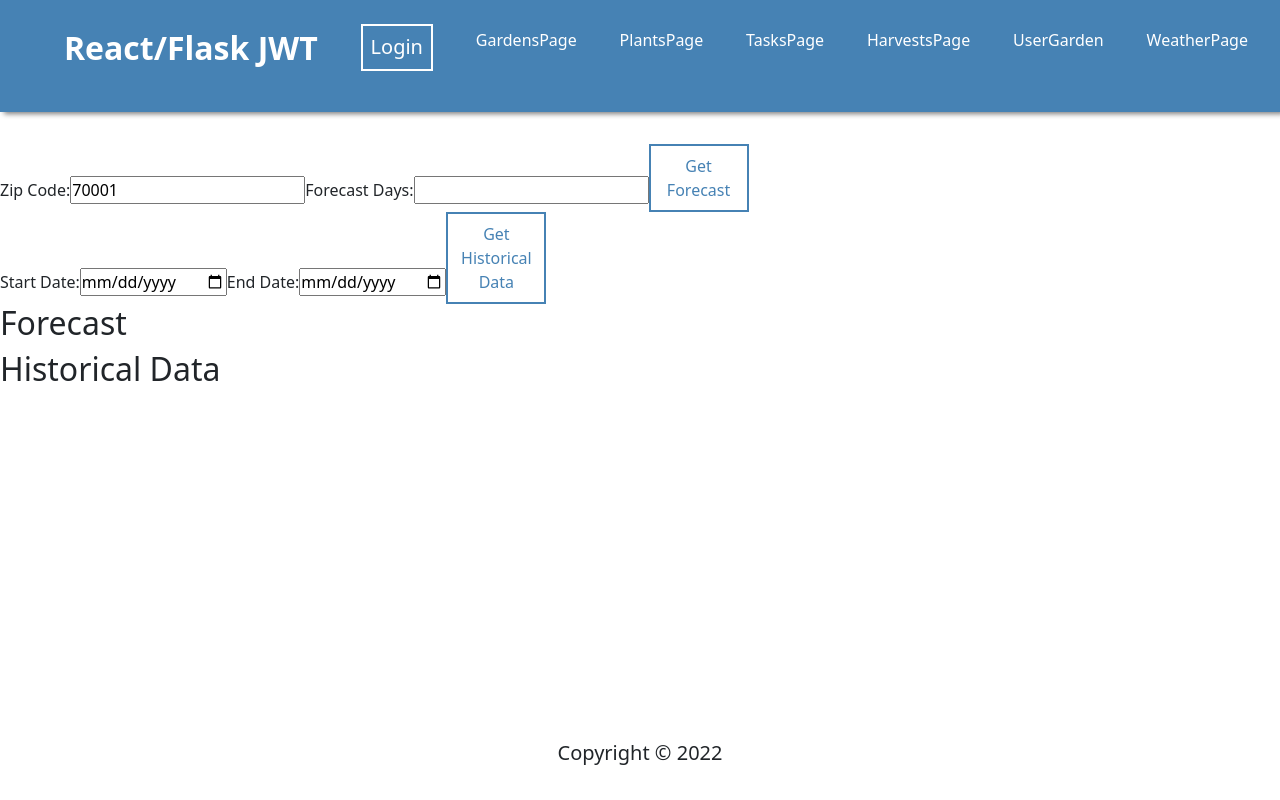
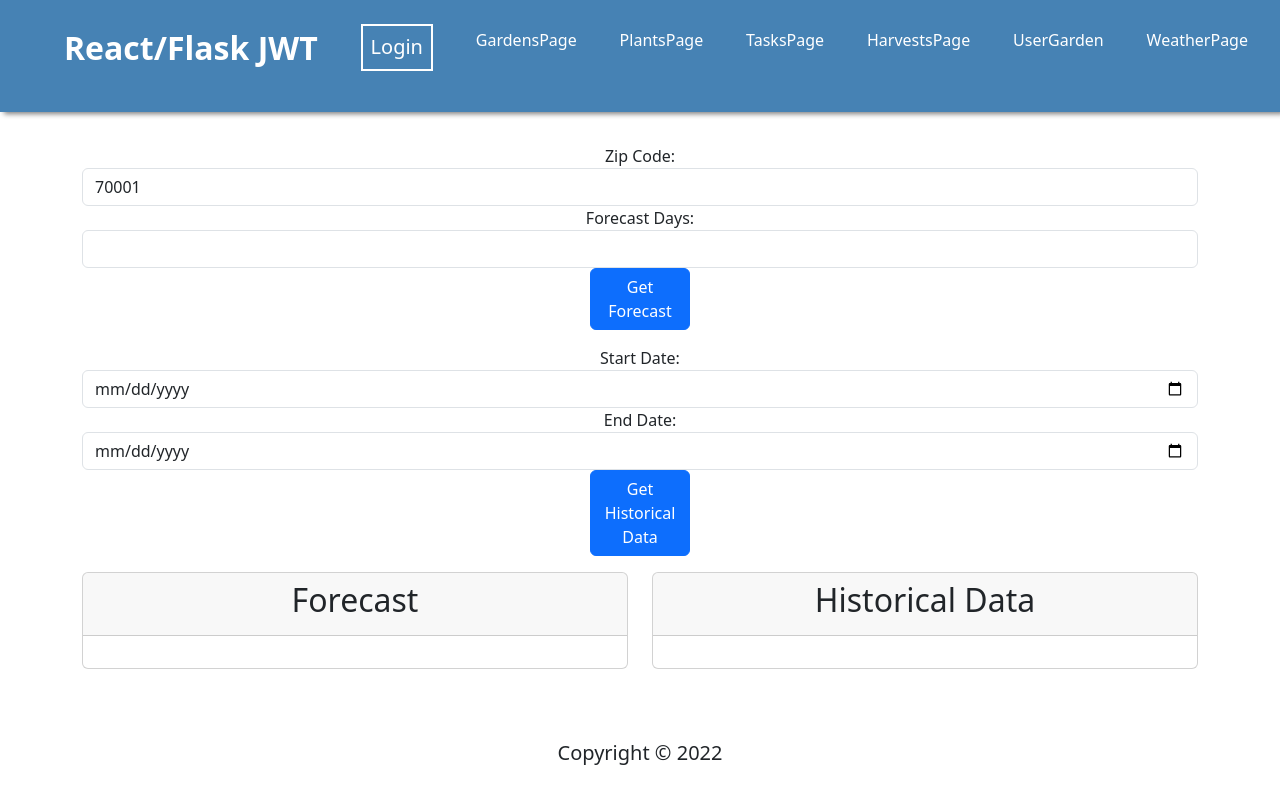
Before and after one commit to MPacris/Gardener_App_Capstone_Project, a React (Create React App) app in the folder frontend/: page /weather-page in a window 1280 px wide. Built offline with nearby package versions, Linux system fonts and the light colour scheme.

Commit message:
updated task page to add garden_id

```diff
--- a/frontend/src/pages/TasksPage/TasksPage.jsx
+++ b/frontend/src/pages/TasksPage/TasksPage.jsx
@@ -39,11 +39,24 @@ const TasksPage = () => {
         );
         const plants = plantResponse.data;
 
+        const gardenIds = plants.map((plant) => plant.garden_id);
+        const gardenResponse = await axios.get(
+          `http://localhost:5000/api/gardens?ids=${gardenIds.join(",")}`,
+          {
+            headers: {
+              Authorization: "Bearer " + token,
+            },
+          }
+        );
+        const gardens = gardenResponse.data;
+
         const updatedTasks = taskData.map((task) => {
           const plant = plants.find((plant) => plant.id === task.plant_id);
+          const garden = gardens.find((garden) => garden.id === plant.garden_id);
           return {
             ...task,
             plant_type: plant ? plant.type : "",
+            garden_id: garden ? garden.id : "",
           };
         });
 
@@ -68,7 +81,6 @@ const TasksPage = () => {
   }, [tasks]);
 
   const filteredTasks = tasks.filter((task) => {
-
     if (filterPlantType && filterPlantType !== "empty" && task.plant_type !== filterPlantType) {
       return false;
     }
@@ -91,7 +103,6 @@ const TasksPage = () => {
   });
 
   useEffect(() => {
-    // Adjust the width of the sticky header cells
     const tableHeaders = tableRef.current.querySelectorAll("th");
     tableHeaders.forEach((header) => {
       const cellWidth = header.offsetWidth;
@@ -103,60 +114,70 @@ const TasksPage = () => {
     <div className="container">
       <h1>This is the Tasks Page</h1>
       <div className="filters">
-
-        <label>
-          Plant Type:
+        <div className="filter">
+          <label htmlFor="filterTaskCompleted">Filter by Task Completed:</label>
           <select
+            id="filterTaskCompleted"
+            value={filterTaskCompleted}
+            onChange={(e) => setFilterTaskCompleted(e.target.value)}
+          >
+            <option value="">All</option>
+            {uniqueTaskCompletedDates.map((date, index) => (
+              <option key={index} value={date}>
+                {date}
+              </option>
+            ))}
+          </select>
+        </div>
+        <div className="filter">
+          <label htmlFor="filterPlantType">Filter by Plant Type:</label>
+          <select
+            id="filterPlantType"
             value={filterPlantType}
             onChange={(e) => setFilterPlantType(e.target.value)}
           >
             <option value="">All</option>
-            <option value="empty">Empty</option>
-            {uniquePlantTypes.map((plantType, index) => (
-              <option key={index} value={plantType}>
-                {plantType}
+            <option value="empty">No Plant</option>
+            {uniquePlantTypes.map((type, index) => (
+              <option key={index} value={type}>
+                {type}
               </option>
             ))}
           </select>
-        </label>
-        <label>
-          Task Type:
+        </div>
+        <div className="filter">
+          <label htmlFor="filterTaskType">Filter by Task Type:</label>
           <select
+            id="filterTaskType"
             value={filterTaskType}
             onChange={(e) => setFilterTaskType(e.target.value)}
           >
             <option value="">All</option>
-            <option value="empty">Empty</option>
-            {uniqueTaskTypes.map((taskType, index) => (
-              <option key={index} value={taskType}>
-                {taskType}
+            {uniqueTaskTypes.map((type, index) => (
+              <option key={index} value={type}>
+                {type}
               </option>
             ))}
           </select>
-        </label>
-        <label>
-          Sort By:
-          <select value={sortBy} onChange={(e) => setSortBy(e.target.value)}>
+        </div>
+        <div className="sort">
+          <label htmlFor="sortBy">Sort by:</label>
+          <select id="sortBy" value={sortBy} onChange={(e) => setSortBy(e.target.value)}>
             <option value="">None</option>
             <option value="taskType">Task Type</option>
             <option value="taskCompleted">Task Completed</option>
           </select>
-        </label>
-        <label>
-          Sort Order:
-          <select
-            value={sortOrder}
-            onChange={(e) => setSortOrder(e.target.value)}
-          >
+          <select id="sortOrder" value={sortOrder} onChange={(e) => setSortOrder(e.target.value)}>
             <option value="asc">Ascending</option>
             <option value="desc">Descending</option>
           </select>
-        </label>
+        </div>
       </div>
       <div className="table-container" ref={tableRef}>
         <table>
           <thead>
             <tr>
+              <th>Garden ID</th>
               <th>Task ID</th>
               <th>Task Type</th>
               <th>Task Scheduled</th>
@@ -173,6 +194,7 @@ const TasksPage = () => {
                 key={task.id}
                 className={task.task_completed ? "" : "task-incomplete"}
               >
+                <td>{task.garden_id}</td>
                 <td>{task.id}</td>
                 <td>{task.task_type}</td>
                 <td>{task.task_scheduled}</td>
@@ -181,16 +203,13 @@ const TasksPage = () => {
                 <td>{task.plant_id}</td>
                 <td>{task.plant_type}</td>
                 <td>
-                  <Link to={`/task-details/${task.id}`}>View Details</Link>
+                  <Link to={`/tasks/${task.id}`}>View Details</Link>
                 </td>
               </tr>
             ))}
           </tbody>
         </table>
       </div>
-      <Link to="/create-task">
-        <p>Add a New Task!!</p>
-      </Link>
     </div>
   );
 };
--- a/frontend/src/pages/WeatherPage/WeatherPage.jsx
+++ b/frontend/src/pages/WeatherPage/WeatherPage.jsx
@@ -48,75 +48,143 @@ const WeatherPage = () => {
   const historyDaysData = weatherData.history?.forecast?.forecastday || [];
 
   return (
-    <div>
-      <form onSubmit={handleForecastSubmit}>
-        <label element="zipCode">Zip Code:</label>
+    <div className="container">
+      <form onSubmit={handleForecastSubmit} className="mb-3">
+        <div className="form-row">
+          <div className="col-auto">
+            <label htmlFor="zipCode" className="sr-only">
+              Zip Code:
+            </label>
             <input
               type="text"
               id="zipCode"
+              className="form-control"
               value={zipCode}
               onChange={(e) => setZipCode(e.target.value)}
             />
+          </div>
 
-        <label element="forecastDays">Forecast Days:</label>
+          <div className="col-auto">
+            <label htmlFor="forecastDays" className="sr-only">
+              Forecast Days:
+            </label>
             <input
               type="text"
               id="forecastDays"
+              className="form-control"
               value={forecastDays}
               onChange={(e) => setForecastDays(e.target.value)}
             />
+          </div>
 
-        <button type="submit">Get Forecast</button>
+          <div className="col-auto">
+            <button type="submit" className="btn btn-primary">
+              Get Forecast
+            </button>
+          </div>
+        </div>
       </form>
 
-      <form onSubmit={handleHistorySubmit}>
-        <label element="startDate">Start Date:</label>
+      <form onSubmit={handleHistorySubmit} className="mb-3">
+        <div className="form-row">
+          <div className="col-auto">
+            <label htmlFor="startDate" className="sr-only">
+              Start Date:
+            </label>
             <input
               type="date"
               id="startDate"
+              className="form-control"
               value={startDate}
               onChange={(e) => setStartDate(e.target.value)}
             />
+          </div>
 
-        <label element="endDate">End Date:</label>
+          <div className="col-auto">
+            <label htmlFor="endDate" className="sr-only">
+              End Date:
+            </label>
             <input
               type="date"
               id="endDate"
+              className="form-control"
               value={endDate}
               onChange={(e) => setEndDate(e.target.value)}
             />
+          </div>
 
-        <button type="submit">Get Historical Data</button>
+          <div className="col-auto">
+            <button type="submit" className="btn btn-primary">
+              Get Historical Data
+            </button>
+          </div>
+        </div>
       </form>
 
       {isLoading ? (
         <p>Loading...</p>
       ) : (
-        <div className="data-container">
-          <div className="forecast-container">
-            <h2>Forecast</h2>
+        <div className="row">
+          <div className="col">
+            <div className="card">
+              <div className="card-header">
+                <h2 className="card-title">Forecast</h2>
+              </div>
+              <div className="card-body">
+                <div className="row">
                   {forecastDaysData.map((day, index) => (
-              <div key={index}>
-                <h3>{day.date}</h3>
-                <p>Chance of Rain: {day.day?.daily_chance_of_rain}%</p>
-                <p>Temperature Max: {day.day?.maxtemp_f}°F</p>
-                <p>Temperature Min: {day.day?.mintemp_f}°F</p>
-                <p>UV: {day.day?.uv}</p>
+                    <div className="col-md-4" key={index}>
+                      <div className="card mb-3">
+                        <div className="card-header">{day.date}</div>
+                        <div className="card-body">
+                          <p className="card-text">
+                            Chance of Rain: {day.day?.daily_chance_of_rain}%
+                          </p>
+                          <p className="card-text">
+                            Temperature Max: {day.day?.maxtemp_f}°F
+                          </p>
+                          <p className="card-text">
+                            Temperature Min: {day.day?.mintemp_f}°F
+                          </p>
+                          <p className="card-text">UV: {day.day?.uv}</p>
+                        </div>
+                      </div>
                     </div>
                   ))}
                 </div>
+              </div>
+            </div>
+          </div>
 
-          <div className="history-container">
-            <h2>Historical Data</h2>
+          <div className="col">
+            <div className="card">
+              <div className="card-header">
+                <h2 className="card-title">Historical Data</h2>
+              </div>
+              <div className="card-body">
+                <div className="row">
                   {historyDaysData.map((day, index) => (
-              <div key={index}>
-                <h3>{day.date}</h3>
-                <p>Chance of Rain: {day.day?.daily_chance_of_rain}%</p>
-                <p>Temperature Max: {day.day?.maxtemp_f}°F</p>
-                <p>Temperature Min: {day.day?.mintemp_f}°F</p>
-                <p>UV: {day.day?.uv}</p>
+                    <div className="col-md-4" key={index}>
+                      <div className="card mb-3">
+                        <div className="card-header">{day.date}</div>
+                        <div className="card-body">
+                          <p className="card-text">
+                            Chance of Rain: {day.day?.daily_chance_of_rain}%
+                          </p>
+                          <p className="card-text">
+                            Temperature Max: {day.day?.maxtemp_f}°F
+                          </p>
+                          <p className="card-text">
+                            Temperature Min: {day.day?.mintemp_f}°F
+                          </p>
+                          <p className="card-text">UV: {day.day?.uv}</p>
+                        </div>
+                      </div>
                     </div>
                   ))}
+                </div>
+              </div>
+            </div>
           </div>
         </div>
       )}
```
Lines whose indentation alone changed are shown as unchanged.
